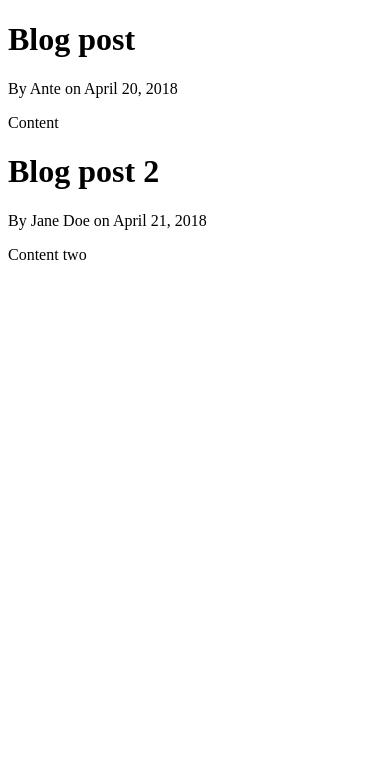
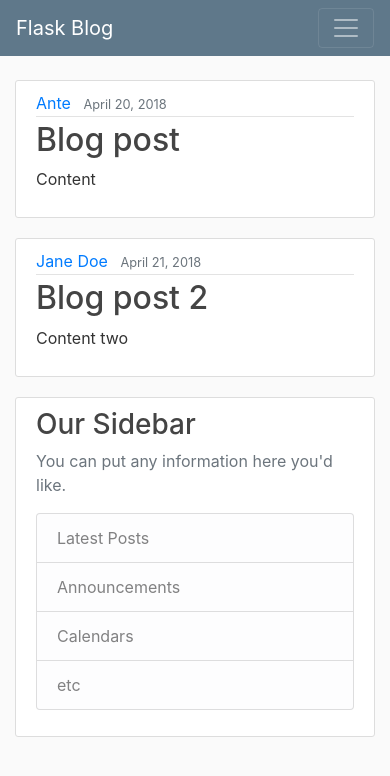
Before and after one commit to avuletica/Flask_Blog, a Flask app: page / in a window 390 px wide. Shown: the top 776 px of the page. Run offline with Flask 2, Linux system fonts and the light colour scheme; some libraries are stand-ins or nearby versions.

Commit message:
add bootstrap, costum css

```diff
--- a/app.py
+++ b/app.py
@@ -1,4 +1,4 @@
-from flask import Flask, render_template
+from flask import Flask, render_template, url_for
 
 app = Flask(__name__)
 
--- /dev/null
+++ b/static/main.css
@@ -0,0 +1,80 @@
+body {
+  background: #fafafa;
+  color: #333333;
+  margin-top: 5rem;
+}
+
+h1, h2, h3, h4, h5, h6 {
+  color: #444444;
+}
+
+.bg-steel {
+  background-color: #5f788a;
+}
+
+.site-header .navbar-nav .nav-link {
+  color: #cbd5db;
+}
+
+.site-header .navbar-nav .nav-link:hover {
+  color: #ffffff;
+}
+
+.site-header .navbar-nav .nav-link.active {
+  font-weight: 500;
+}
+
+.content-section {
+  background: #ffffff;
+  padding: 10px 20px;
+  border: 1px solid #dddddd;
+  border-radius: 3px;
+  margin-bottom: 20px;
+}
+
+.article-title {
+  color: #444444;
+}
+
+a.article-title:hover {
+  color: #428bca;
+  text-decoration: none;
+}
+
+.article-content {
+  white-space: pre-line;
+}
+
+.article-img {
+  height: 65px;
+  width: 65px;
+  margin-right: 16px;
+}
+
+.article-metadata {
+  padding-bottom: 1px;
+  margin-bottom: 4px;
+  border-bottom: 1px solid #e3e3e3
+}
+
+.article-metadata a:hover {
+  color: #333;
+  text-decoration: none;
+}
+
+.article-svg {
+  width: 25px;
+  height: 25px;
+  vertical-align: middle;
+}
+
+.account-img {
+  height: 125px;
+  width: 125px;
+  margin-right: 20px;
+  margin-bottom: 16px;
+}
+
+.account-heading {
+  font-size: 2.5rem;
+}
--- a/templates/home.html
+++ b/templates/home.html
@@ -1,8 +1,15 @@
 {% extends "layout.html" %}
 {% block content %}
     {% for post in posts %}
-        <h1>{{ post.title }}</h1>
-        <p>By {{ post.author }} on {{ post.date_posted }}</p>
-        <p>{{ post.content }}</p>
+        <article class="media content-section">
+            <div class="media-body">
+                <div class="article-metadata">
+                    <a class="mr-2" href="#">{{ post.author }}</a>
+                    <small class="text-muted">{{ post.date_posted }}</small>
+                </div>
+                <h2><a class="article-title" href="#">{{ post.title }}</a></h2>
+                <p class="article-content">{{ post.content }}</p>
+            </div>
+        </article>
     {% endfor %}
 {% endblock %}
--- a/templates/layout.html
+++ b/templates/layout.html
@@ -1,6 +1,9 @@
 <!DOCTYPE html>
 <html lang="en">
 <head>
+    <link rel="stylesheet" href="https://stackpath.bootstrapcdn.com/bootstrap/4.1.1/css/bootstrap.min.css"
+          integrity="sha384-WskhaSGFgHYWDcbwN70/dfYBj47jz9qbsMId/iRN3ewGhXQFZCSftd1LZCfmhktB" crossorigin="anonymous">
+    <link rel="stylesheet" , type="text/css" href="{{ url_for('static', filename='main.css') }}">
     {% if title %}
         <title>Flask Blog - {{ title }}</title>
     {% else %}
@@ -8,7 +11,58 @@
     {% endif %}
 </head>
 <body>
-{% block content %}
-{% endblock %}
+<header class="site-header">
+    <nav class="navbar navbar-expand-md navbar-dark bg-steel fixed-top">
+        <div class="container">
+            <a class="navbar-brand mr-4" href="/">Flask Blog</a>
+            <button class="navbar-toggler" type="button" data-toggle="collapse" data-target="#navbarToggle"
+                    aria-controls="navbarToggle" aria-expanded="false" aria-label="Toggle navigation">
+                <span class="navbar-toggler-icon"></span>
+            </button>
+            <div class="collapse navbar-collapse" id="navbarToggle">
+                <div class="navbar-nav mr-auto">
+                    <a class="nav-item nav-link" href="/">Home</a>
+                    <a class="nav-item nav-link" href="/about">About</a>
+                </div>
+                <!-- Navbar Right Side -->
+                <div class="navbar-nav">
+                    <a class="nav-item nav-link" href="/login">Login</a>
+                    <a class="nav-item nav-link" href="/register">Register</a>
+                </div>
+            </div>
+        </div>
+    </nav>
+</header>
+
+<main role="main" class="container">
+    <div class="row">
+        <div class="col-md-8">
+            {% block content %}{% endblock %}
+        </div>
+        <div class="col-md-4">
+            <div class="content-section">
+                <h3>Our Sidebar</h3>
+                <p class='text-muted'>You can put any information here you'd like.
+                <ul class="list-group">
+                    <li class="list-group-item list-group-item-light">Latest Posts</li>
+                    <li class="list-group-item list-group-item-light">Announcements</li>
+                    <li class="list-group-item list-group-item-light">Calendars</li>
+                    <li class="list-group-item list-group-item-light">etc</li>
+                </ul>
+                </p>
+            </div>
+        </div>
+    </div>
+</main>
+
+<script src="https://code.jquery.com/jquery-3.3.1.slim.min.js"
+        integrity="sha384-q8i/X+965DzO0rT7abK41JStQIAqVgRVzpbzo5smXKp4YfRvH+8abtTE1Pi6jizo"
+        crossorigin="anonymous"></script>
+<script src="https://cdnjs.cloudflare.com/ajax/libs/popper.js/1.14.3/umd/popper.min.js"
+        integrity="sha384-ZMP7rVo3mIykV+2+9J3UJ46jBk0WLaUAdn689aCwoqbBJiSnjAK/l8WvCWPIPm49"
+        crossorigin="anonymous"></script>
+<script src="https://stackpath.bootstrapcdn.com/bootstrap/4.1.1/js/bootstrap.min.js"
+        integrity="sha384-smHYKdLADwkXOn1EmN1qk/HfnUcbVRZyYmZ4qpPea6sjB/pTJ0euyQp0Mk8ck+5T"
+        crossorigin="anonymous"></script>
 </body>
 </html>
```
